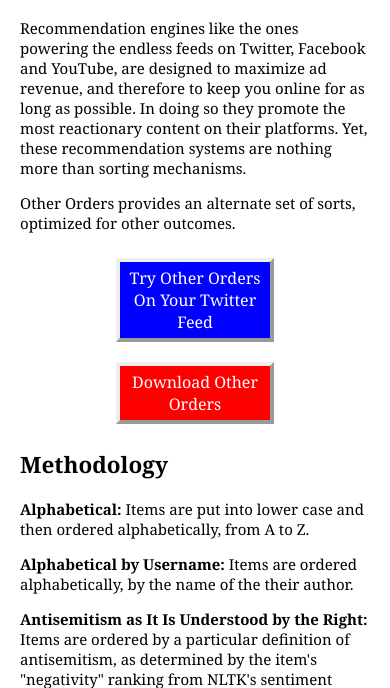
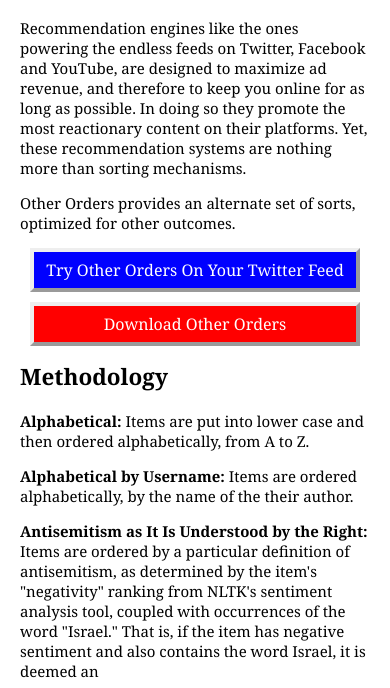
Before and after one commit to antiboredom/other-orders, a Flask app: page / in a window 390 px wide. Shown: the part 1217-1905 px from the top of the page. Run offline with Flask 2, Linux system fonts and the light colour scheme; parts of the project's set-up code (start-up, migrations or seed data) failed here and were passed over.

Commit message:
fix buttons on mobile

```diff
--- a/static/style.css
+++ b/static/style.css
@@ -162,8 +162,11 @@ select {
   .container {
     margin: 10px;
   }
-  th { display: none;
+
+  th {
+    display: none;
   }
+
   td {
     display: block;
     border: 0;
@@ -181,4 +184,11 @@ select {
   .retweet::after {
     content: " retweets";
   }
+
+  .actions .buttony {
+    margin: 10px;
+    padding: 7px;
+    display: block;
+    width: auto;
+  }
 }
```
